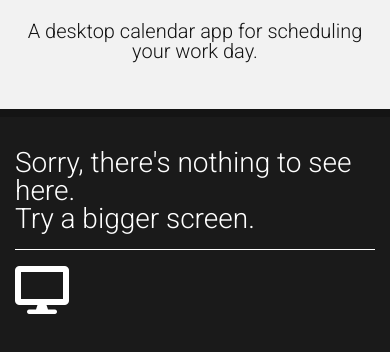
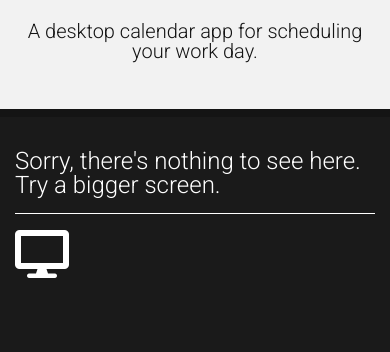
Before and after one commit to katsign/day-planner, a plain HTML site: page index.html in a window 390 px wide. Shown: the part 264-616 px from the top of the page. Drawn offline with nearby package versions, Linux system fonts and the light colour scheme.

Commit message:
Adjusting mobile.

```diff
--- a/index.html
+++ b/index.html
@@ -37,7 +37,7 @@
     <main>
       <!--If viewed on a small screen, this div is revealed.-->
       <div class="container div-mobile">
-        <span style="font-family: 'Playfair Display' sans-serif; color:white; font-size: 28px;">Sorry, there's nothing to see here.<br>Try a bigger screen.</span><hr class="border-white"><span class="fas fa-3x fa-desktop" style="color:white"></span>
+        <span style="font-family: 'Playfair Display' sans-serif; color:white; font-size: 24px;">Sorry, there's nothing to see here.<br>Try a bigger screen.</span><hr class="border-white"><span class="fas fa-3x fa-desktop" style="color:white"></span>
       </div>
       <!--Real start to app.-->
       <div class="container-fluid">
--- a/style.css
+++ b/style.css
@@ -110,7 +110,7 @@ textarea{
   }
   .div-mobile {
     display: block;
-    height: 500px;
+    height: 333px;
   }
   body {
     background: none;
```
